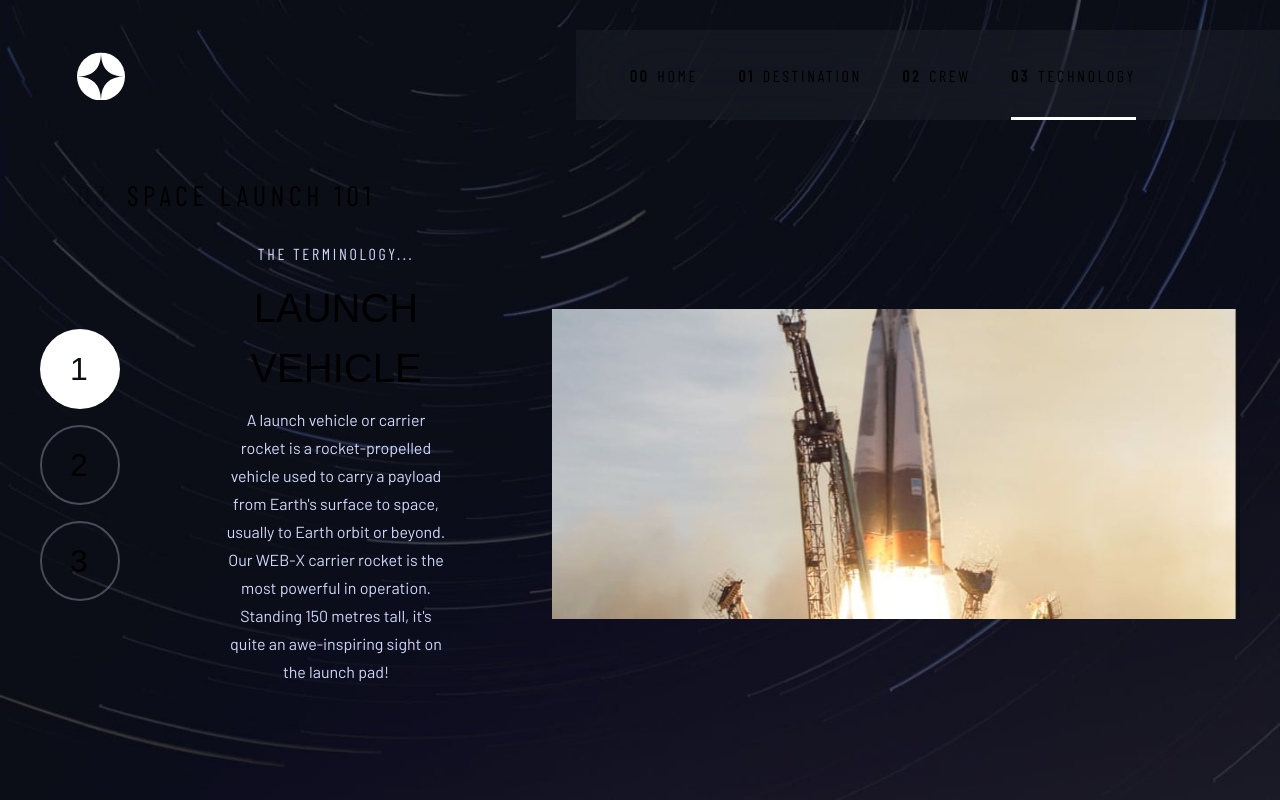
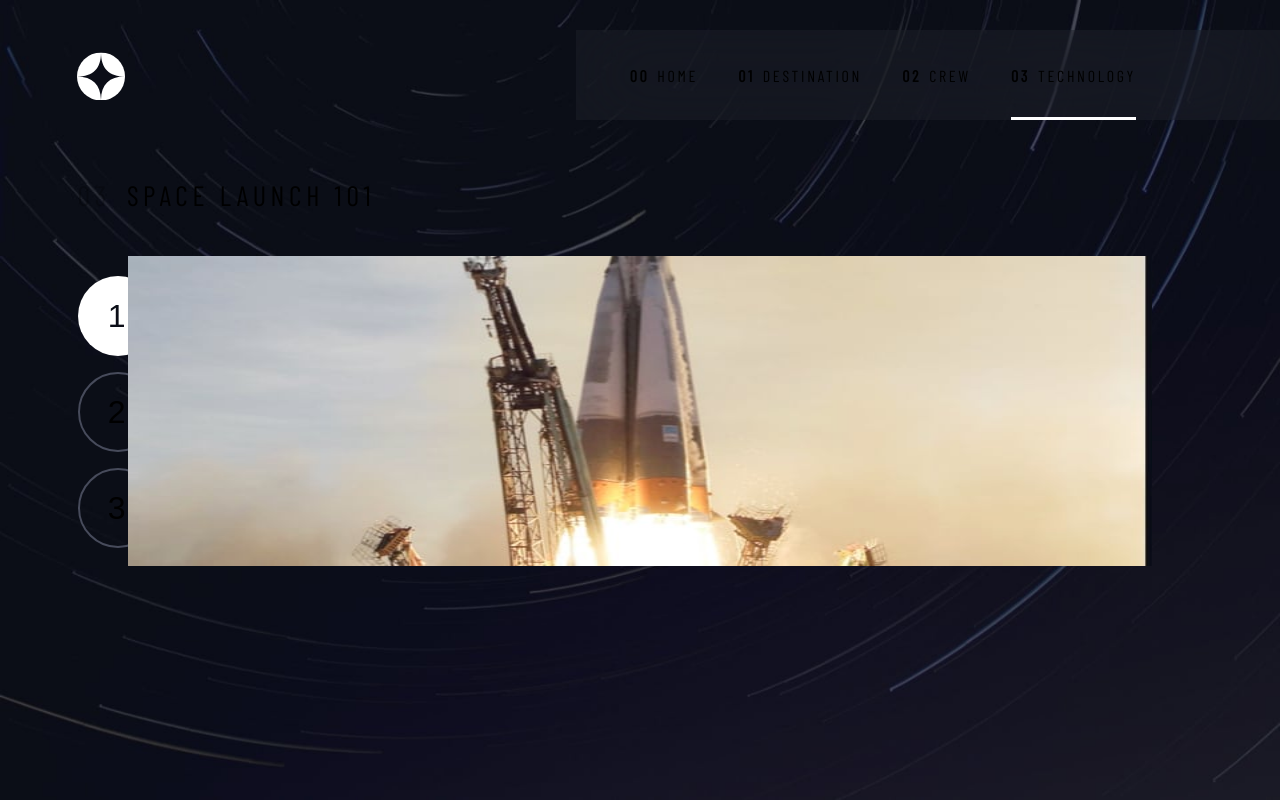
Before and after one commit to jdubcodes/fem-space-tourism, a Next.js app: page /technology in a window 1280 px wide. Built offline with nearby package versions, Linux system fonts and the light colour scheme; a web font is replaced by a local one.

Commit message:
Add margins for main section

```diff
--- a/src/app/technology/page.jsx
+++ b/src/app/technology/page.jsx
@@ -33,11 +33,11 @@ export default function page() {
       </h1>
       <section
         id='main section'
-        className='flex items-center flex-col xl:flex-row'
+        className='flex items-center flex-col xl:flex-row xl:max-w-container xl:mx-auto'
       >
         <div
           id='photo'
-          className='w-[100vw] h-[230px] relative overflow-hidden flex items-center justify-center md:h-[310px] xl:order-3'
+          className='w-[100vw] h-[230px] relative overflow-hidden flex items-center justify-center md:h-[310px] xl:order-3 xl:absolute xl:right-0'
         >
           <Image
             src={techImg(i, width)}
```
